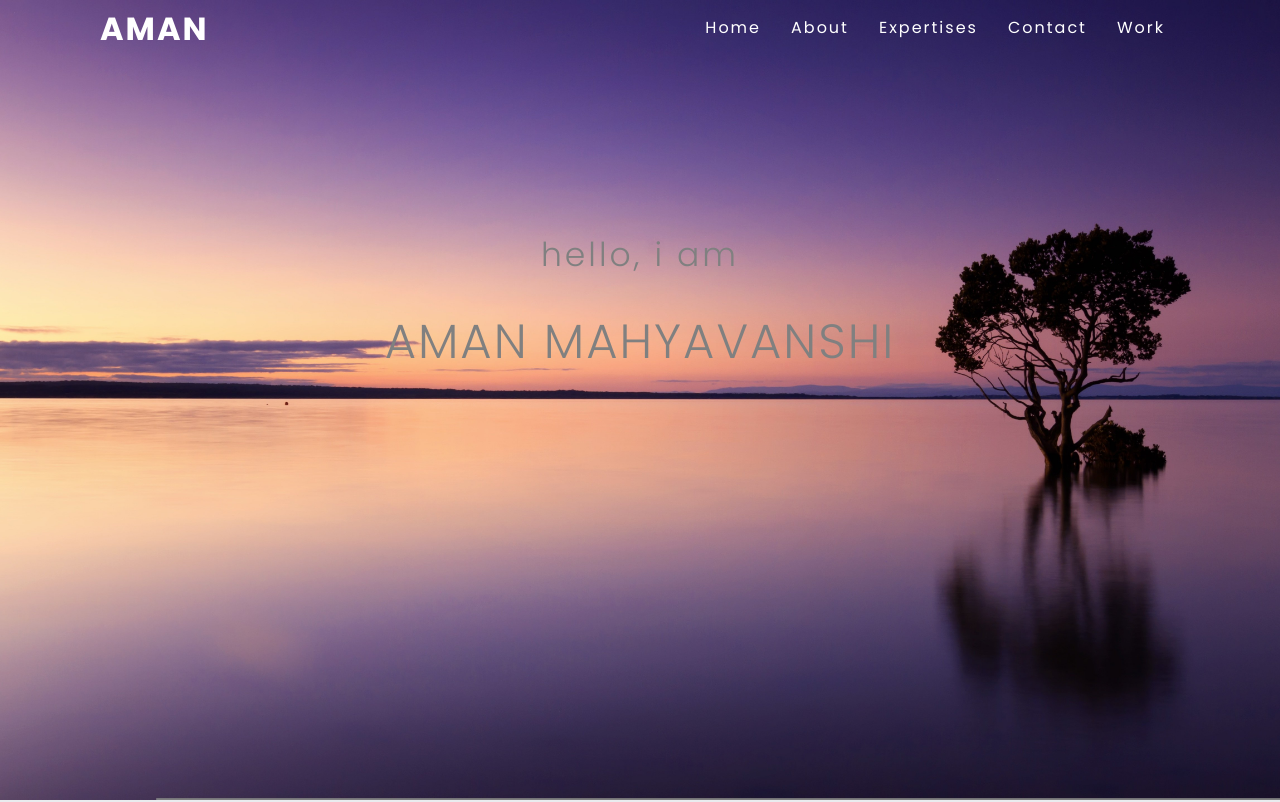
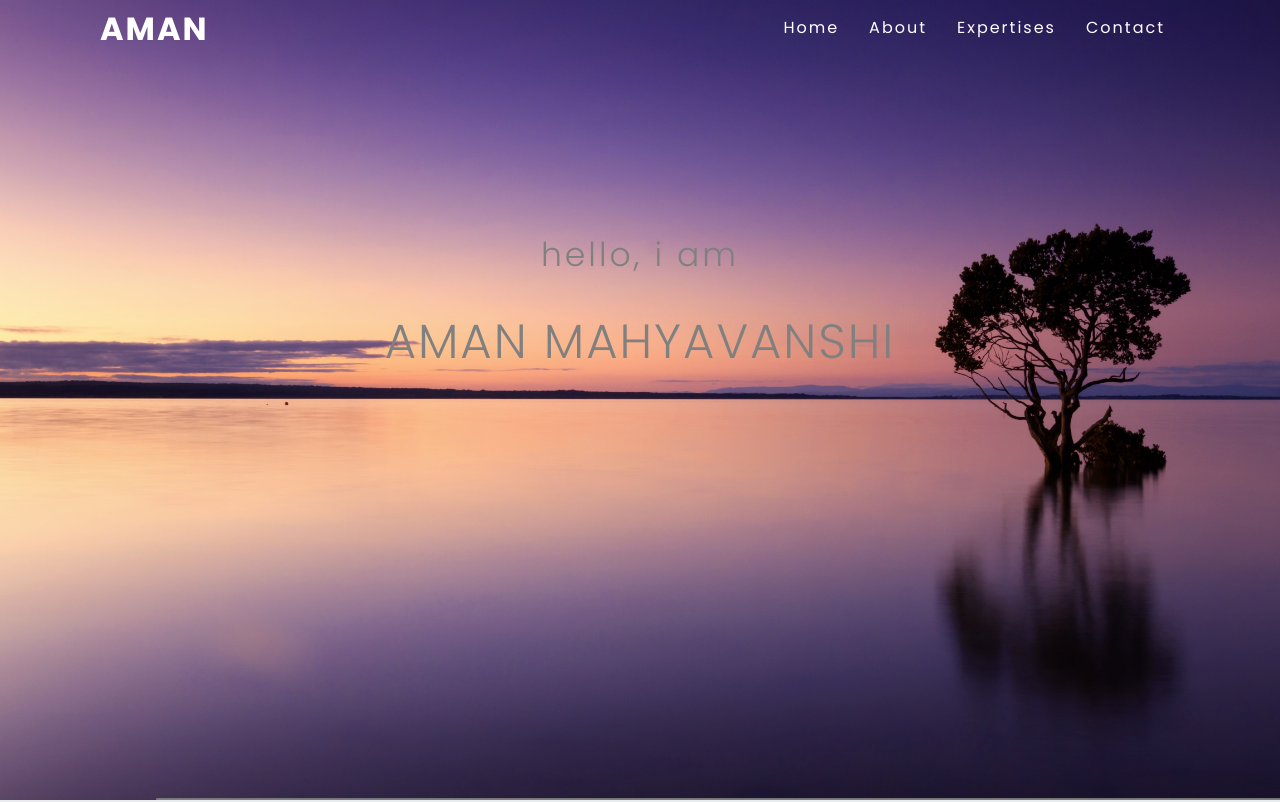
Before and after one commit to aman0117/portfolio.githube.io, a plain HTML site: page index.html in a window 1280 px wide. Shown: the top 802 px of the page. Drawn offline with nearby package versions, Linux system fonts and the light colour scheme; a web font is replaced by a local one.

Commit message:
Update index.html
Signed-off-by: AMAN MAHYAVANSHI <69138374+aman0117@users.noreply.github.com>

```diff
--- a/index.html
+++ b/index.html
@@ -22,7 +22,7 @@
       <li><a href="#aboutsection4">About</a></li>
       <li><a href="#resume">Expertises</a></li>
       <li><a href="#contact">Contact</a></li>
-      <li><a href="Work.html">Work</a></li>
+<!--       <li><a href="Work.html">Work</a></li> -->
     </ul>
   </nav>
     <div class="mobile-navbar-btn">
```
